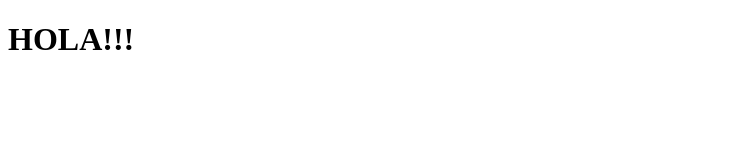
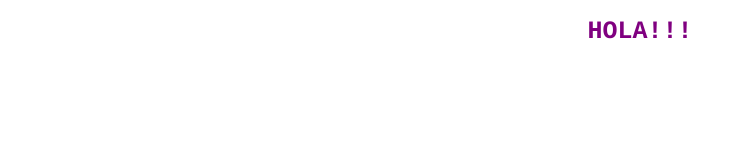
Before and after one commit to LauraAdrover/web, a plain HTML site: page index.html in a window 1280 px wide. Shown: the whole page, without its empty margins (0-742 px from the left). Drawn offline with Linux system fonts and the light colour scheme.

Commit message:
hoja de estilos creada

```diff
--- a/index.html
+++ b/index.html
@@ -1,6 +1,7 @@
 <!DOCTYPE html>
 <html>
 <head>
+<link rel="stylesheet" type="text/css" href="style.css">
 	<title>Pagina web de prueba</title>
 </head>
 <body>
--- /dev/null
+++ b/style.css
@@ -0,0 +1,4 @@
+h1{font-family:Courier;
+color:purple;
+font-size:25px;
+text-align:center;}
```
